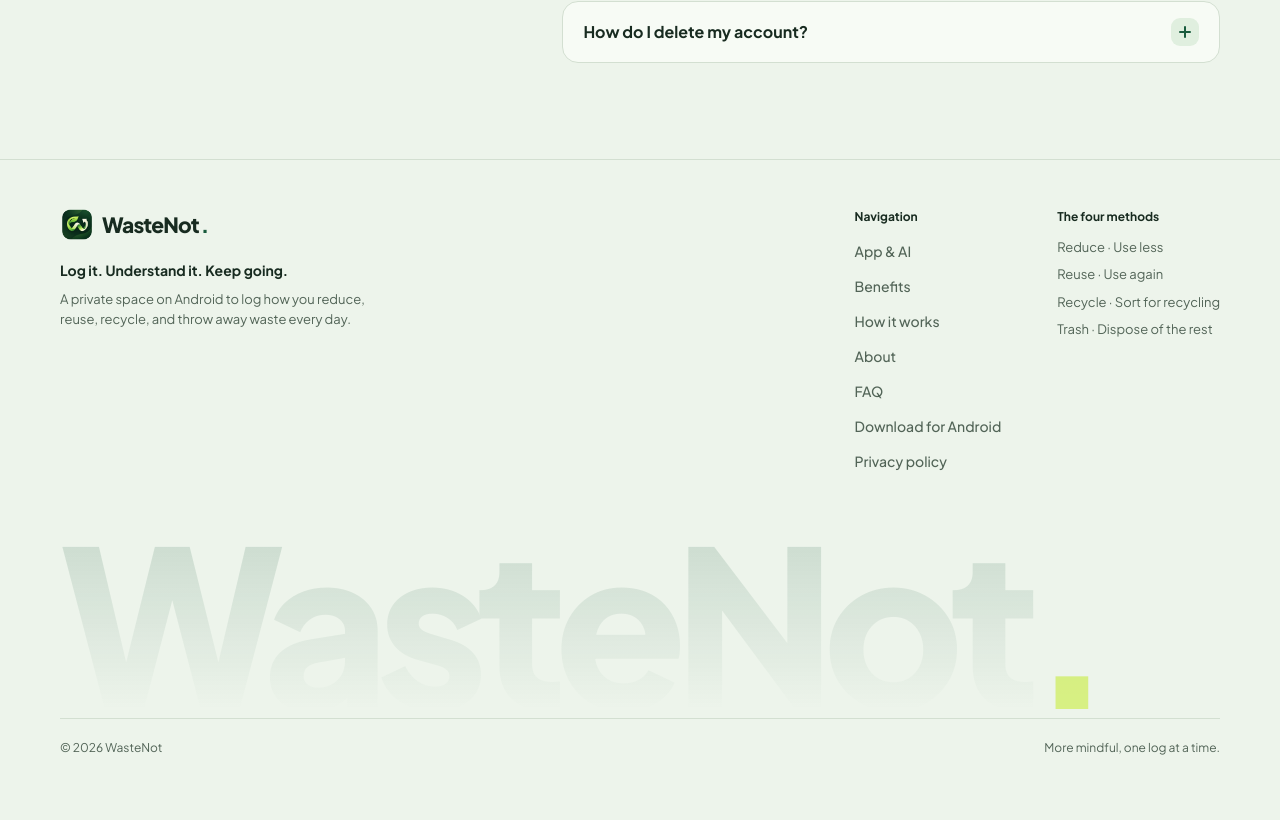
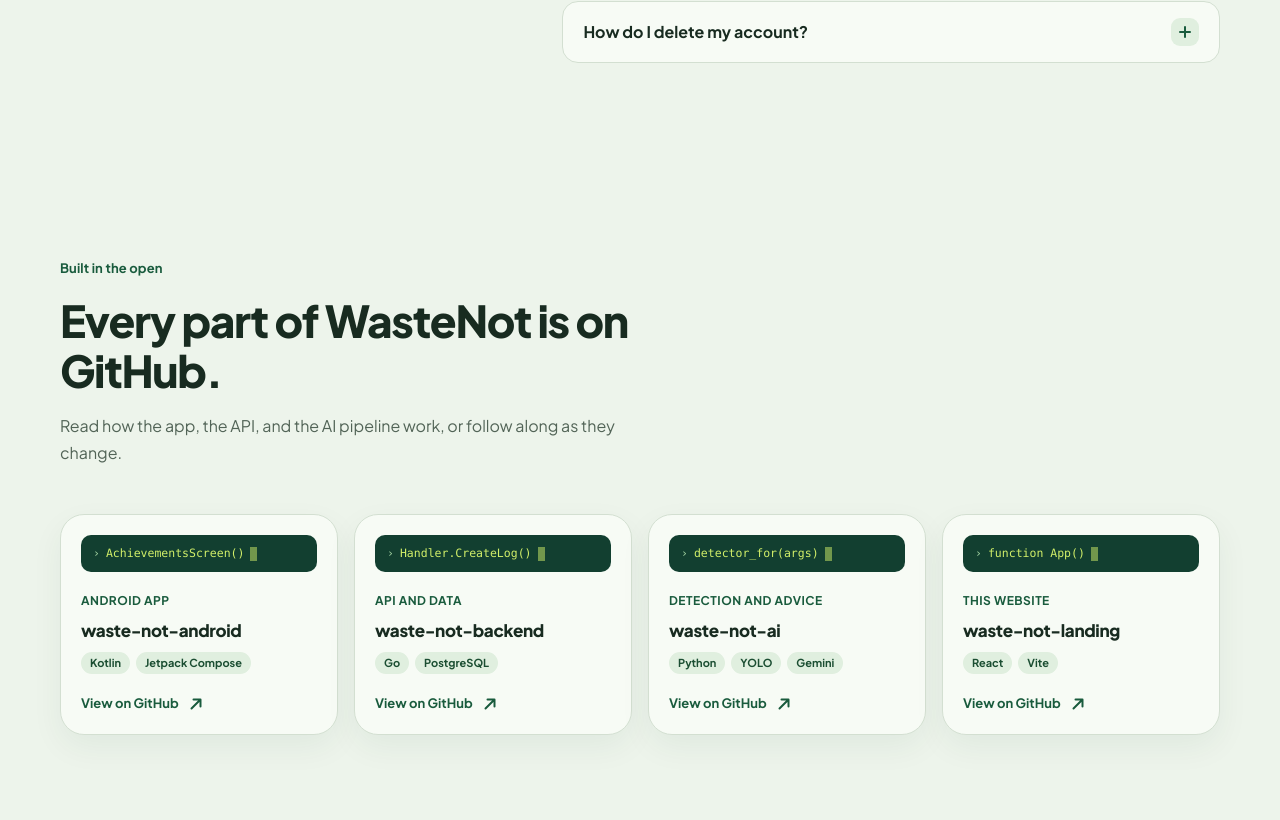
Before and after one commit to waste-not-app/waste-not-landing, a React (Vite) app: page / in a window 1280 px wide. Shown: the part 7180-8000 px from the top of the page. Before the commit the page ends 7961 px from the top, so only its background shows below. Built offline with nearby package versions, Linux system fonts and the light colour scheme; no server answers.

Commit message:
feat: add a section linking the four public repositories

```diff
--- a/src/App.tsx
+++ b/src/App.tsx
@@ -14,6 +14,7 @@ import { Faq } from "./components/Faq";
 import { HeroPhone } from "./components/HeroPhone";
 import { Marquee } from "./components/Marquee";
 import { MoreFeatures } from "./components/MoreFeatures";
+import { OpenSource } from "./components/OpenSource";
 import { ScanFlow } from "./components/ScanFlow";
 import { HeroWBackdrop } from "./components/HeroWBackdrop";
 import { RevealText } from "./components/RevealText";
@@ -812,6 +813,7 @@ function App() {
           </div>
         </section>
         <Faq />
+        <OpenSource />
       </main>
 
       <footer className="footer">
@@ -834,6 +836,7 @@ function App() {
                 <a href="#about">About</a>
                 <a href="#faq">FAQ</a>
                 <a href="#download">Download for Android</a>
+                <a href="#open-source">Source code</a>
                 <a href="/privacy/">Privacy policy</a>
               </nav>
             </div>
--- /dev/null
+++ b/src/components/OpenSource.tsx
@@ -0,0 +1,86 @@
+import type { CSSProperties } from "react";
+import { Arrow } from "./Arrow";
+import { RevealText } from "./RevealText";
+
+const repos = [
+  {
+    name: "waste-not-android",
+    role: "Android app",
+    stack: ["Kotlin", "Jetpack Compose"],
+    line: "AchievementsScreen()",
+  },
+  {
+    name: "waste-not-backend",
+    role: "API and data",
+    stack: ["Go", "PostgreSQL"],
+    line: "Handler.CreateLog()",
+  },
+  {
+    name: "waste-not-ai",
+    role: "Detection and advice",
+    stack: ["Python", "YOLO", "Gemini"],
+    line: "detector_for(args)",
+  },
+  {
+    name: "waste-not-landing",
+    role: "This website",
+    stack: ["React", "Vite"],
+    line: "function App()",
+  },
+];
+
+/** Links to the four public repositories behind WasteNot. */
+export function OpenSource() {
+  return (
+    <section className="section open-source" id="open-source">
+      <div className="container">
+        <div className="section-head" data-reveal="up">
+          <p className="eyebrow">Built in the open</p>
+          <h2>
+            <RevealText text="Every part of WasteNot is on GitHub." />
+          </h2>
+          <p>
+            Read how the app, the API, and the AI pipeline work, or follow along
+            as they change.
+          </p>
+        </div>
+
+        <div className="repo-grid">
+          {repos.map((repo, i) => (
+            <a
+              key={repo.name}
+              className="repo-card"
+              href={`https://github.com/waste-not-app/${repo.name}`}
+              target="_blank"
+              rel="noopener noreferrer"
+              data-reveal="up"
+              data-tilt
+              style={{ "--reveal-delay": `${i * 80}ms` } as CSSProperties}
+            >
+              <span className="repo-code" aria-hidden="true">
+                <span className="repo-caret">›</span>
+                <span
+                  className="repo-typed"
+                  style={{ "--chars": repo.line.length } as CSSProperties}
+                >
+                  {repo.line}
+                </span>
+              </span>
+              <span className="repo-role">{repo.role}</span>
+              <strong className="repo-name">{repo.name}</strong>
+              <span className="repo-stack">
+                {repo.stack.map((tech) => (
+                  <span key={tech}>{tech}</span>
+                ))}
+              </span>
+              <span className="repo-link">
+                View on GitHub <Arrow diagonal />
+                <span className="sr-only"> (opens in a new tab)</span>
+              </span>
+            </a>
+          ))}
+        </div>
+      </div>
+    </section>
+  );
+}
--- a/src/styles/sections.css
+++ b/src/styles/sections.css
@@ -911,6 +911,139 @@
   }
 }
 
+/* Open source ------------------------------------------------------------ */
+.repo-grid {
+  display: grid;
+  grid-template-columns: repeat(4, 1fr);
+  gap: var(--space-4);
+}
+
+.repo-card {
+  position: relative;
+  overflow: hidden;
+  display: flex;
+  flex-direction: column;
+  gap: var(--space-2);
+  padding: var(--space-5);
+  border-radius: var(--radius-summary);
+  background: var(--surface);
+  border: 1px solid var(--divider);
+  box-shadow: var(--shadow-card);
+  color: var(--ink);
+}
+
+.repo-card:hover {
+  border-color: var(--primary);
+}
+
+.repo-code {
+  display: flex;
+  align-items: center;
+  gap: 6px;
+  margin-bottom: var(--space-3);
+  padding: 10px 12px;
+  border-radius: 10px;
+  background: var(--pine-start);
+  color: #d2ef69;
+  font-family: ui-monospace, "Cascadia Code", Consolas, monospace;
+  font-size: 11.5px;
+  white-space: nowrap;
+  overflow: hidden;
+}
+
+.repo-caret {
+  color: #9fcf9f;
+}
+
+/* Each snippet types itself out once its card is revealed. */
+.repo-typed {
+  min-width: 0;
+  overflow: hidden;
+  text-overflow: clip;
+  clip-path: inset(0 100% 0 0);
+}
+
+.repo-card.is-visible .repo-typed {
+  clip-path: inset(0 0 0 0);
+  transition: clip-path calc(var(--chars) * 45ms) steps(var(--chars))
+    calc(var(--reveal-delay, 0ms) + 400ms);
+}
+
+.repo-code::after {
+  content: "";
+  width: 7px;
+  height: 14px;
+  background: #d2ef69;
+  animation: caretBlink 1s steps(2) infinite;
+}
+
+@keyframes caretBlink {
+  50% {
+    opacity: 0;
+  }
+}
+
+.repo-role {
+  color: var(--primary);
+  font-size: 12px;
+  font-weight: 700;
+  letter-spacing: 0.04em;
+  text-transform: uppercase;
+}
+
+.repo-name {
+  font-size: 17px;
+  font-weight: 800;
+  letter-spacing: -0.02em;
+  overflow-wrap: anywhere;
+}
+
+.repo-stack {
+  display: flex;
+  flex-wrap: wrap;
+  gap: 6px;
+}
+
+.repo-stack span {
+  padding: 3px 9px;
+  border-radius: 999px;
+  background: var(--primary-soft);
+  color: var(--on-primary-soft);
+  font-size: 11px;
+  font-weight: 700;
+}
+
+.repo-link {
+  display: inline-flex;
+  align-items: center;
+  gap: var(--space-2);
+  margin-top: auto;
+  padding-top: var(--space-3);
+  color: var(--primary);
+  font-size: 13px;
+  font-weight: 700;
+}
+
+.repo-link .btn-arrow {
+  transition: translate 300ms var(--ease-out);
+}
+
+.repo-card:hover .repo-link .btn-arrow {
+  translate: 3px -3px;
+}
+
+.sr-only {
+  position: absolute;
+  width: 1px;
+  height: 1px;
+  padding: 0;
+  margin: -1px;
+  overflow: hidden;
+  clip-path: inset(50%);
+  white-space: nowrap;
+  border: 0;
+}
+
 /* Giant footer wordmark ------------------------------------------------ */
 .footer-wordmark {
   padding-top: var(--space-4);
@@ -962,6 +1095,9 @@
   .faq-head {
     position: static;
   }
+  .repo-grid {
+    grid-template-columns: 1fr 1fr;
+  }
 }
 
 @media (max-width: 600px) {
@@ -974,6 +1110,9 @@
   .bento-offline,
   .bento-level {
     grid-column: auto;
+  }
+  .repo-grid {
+    grid-template-columns: 1fr;
   }
   .marquee {
     padding: 14px 0;
@@ -991,8 +1130,12 @@
   .marquee-track,
   .seam-photo,
   .faq-answer,
+  .repo-code::after,
   .bento-offline.is-visible .queue-item {
     animation: none;
+  }
+  .repo-typed {
+    clip-path: none;
   }
   .marquee-track {
     flex-wrap: wrap;
```
